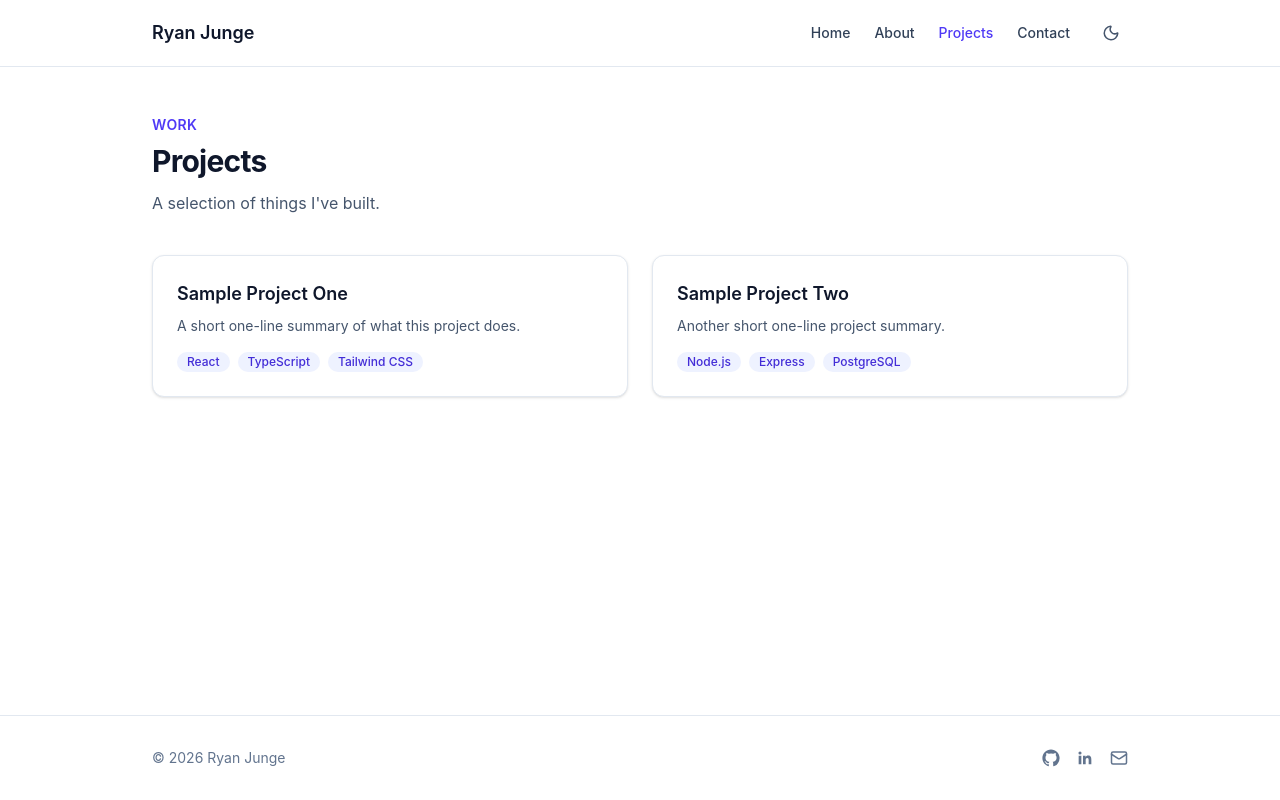
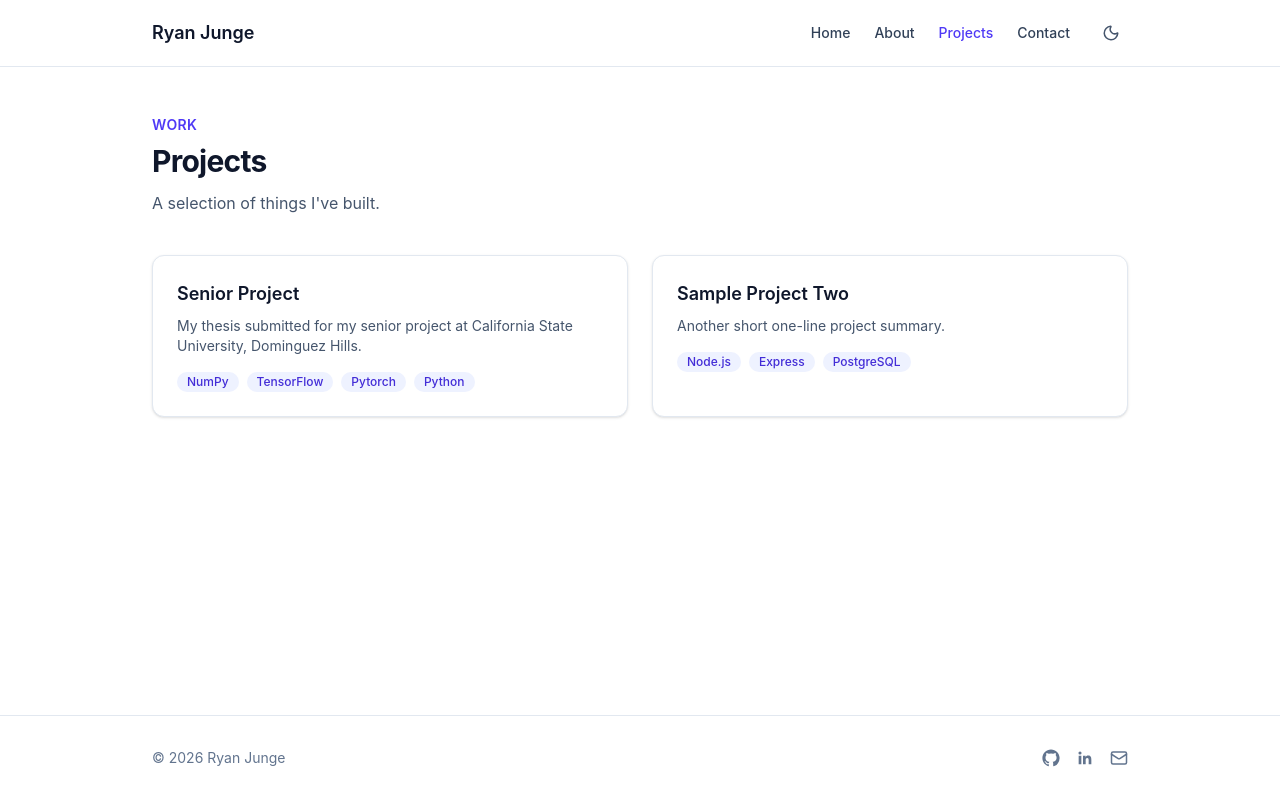
Before and after one commit to Ryguy1995/ryanjunge.dev, a React (Vite) app: page /projects in a window 1280 px wide. Built offline with nearby package versions, Linux system fonts and the light colour scheme.

Commit message:
Update projects.ts
Updated project 1 description and urls

```diff
--- a/src/data/projects.ts
+++ b/src/data/projects.ts
@@ -11,14 +11,14 @@ export type Project = {
 
 export const projects: Project[] = [
   {
-    slug: 'sample-project-one',
-    title: 'Sample Project One',
-    description: 'A short one-line summary of what this project does.',
+    slug: 'Senior Project',
+    title: 'Senior Project',
+    description: 'My thesis submitted for my senior project at California State University, Dominguez Hills.',
     longDescription:
-      'A more detailed explanation of the problem this project solves, the approach taken, and any interesting technical challenges along the way.',
-    tech: ['React', 'TypeScript', 'Tailwind CSS'],
-    liveUrl: 'https://example.com',
-    repoUrl: 'https://github.com/ryanjunge/sample-project-one',
+      'This project is a demonstration of a ground-up approach to designing and imlementing a "Deep Learning" model to solve a specific problem. This demonstration is within the scope of audio recognition applied to the automotive diagnostic domain.',
+    tech: ['NumPy', 'TensorFlow', 'Pytorch', 'Python',],
+    liveUrl: 'https://github.com/Ryguy1995/SeniorProjectSpring2024/blob/0d1af7209e04f928c0cebe7e1f081227b8b0d9b1/Final_doc.pdf',
+    repoUrl: 'https://github.com/Ryguy1995/SeniorProjectSpring2024',
     featured: true,
   },
   {
```
